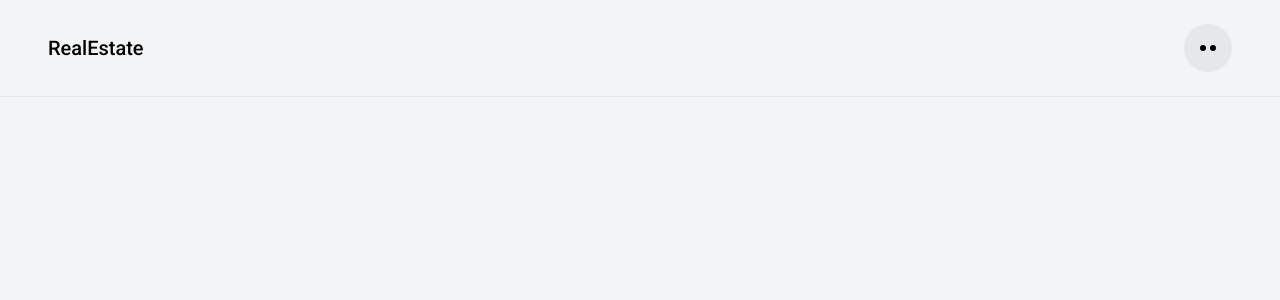
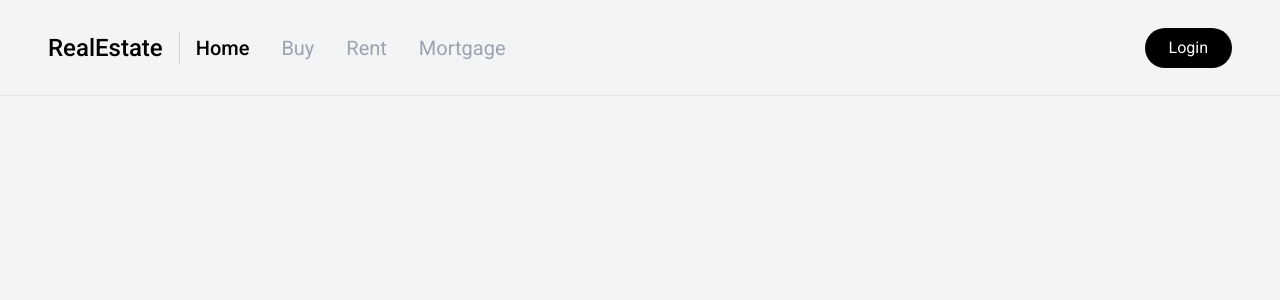
Before and after one commit to Hamed-Taherkhani/real-estate, a Next.js app: page / in a window 1280 px wide. Shown: the top 300 px of the page. Built offline with nearby package versions, Linux system fonts and the light colour scheme.

Commit message:
Make header responsive

```diff
--- /dev/null
+++ b/app/ui/hooks/use-screen-dimension.js
@@ -0,0 +1,25 @@
+import { useState, useEffect } from "react";
+
+export const useScreenDimension = () => {
+  const [dimension, setDimension] = useState({
+    width: undefined,
+    height: undefined,
+  });
+
+  const handleScreenResize = () => {
+    setDimension({
+      width: window.innerWidth,
+      height: window.innerHeight,
+    });
+  };
+
+  useEffect(() => {
+    window.addEventListener("resize", handleScreenResize);
+
+    return () => {
+      window.removeEventListener("resize", handleScreenResize);
+    };
+  }, []);
+
+  return dimension;
+};
--- a/app/ui/layouts/header.jsx
+++ b/app/ui/layouts/header.jsx
@@ -1,17 +1,21 @@
 import AppMenu from "../navigation/app-menu";
+import LoginLink from "../navigation/links/login-link";
+import NavDesktop from "../navigation/nav-desktop";
 import Logo from "./logo";
 
 export default function Header() {
   return (
-    <header className="h-20 sticky top-0 z-50 flex items-center justify-between border-b bg-gray-100 px-4 md:p-8 lg:p-12">
+    <header className="h-20 lg:h-24 sticky top-0 z-50 flex items-center justify-between border-b bg-gray-100 px-4 md:px-8 lg:px-12">
       {/* Header left */}
-      <div>
-        <Logo />
+      <div className="flex items-center">
+        <Logo className="md:text-2xl md:border-r md:border-gray-300 md:pr-4" />
+        <NavDesktop className="hidden md:block" />
       </div>
 
       {/* Header right */}
       <div>
         <AppMenu />
+        <LoginLink className="hidden md:block" />
       </div>
     </header>
   );
--- a/app/ui/navigation/app-menu.jsx
+++ b/app/ui/navigation/app-menu.jsx
@@ -1,6 +1,6 @@
 "use client";
 
-import { useState } from "react";
+import { useEffect, useState } from "react";
 import BurgerBtn from "../inputs/burger-btn";
 import Drawer from "../data display/drawer";
 import List from "../data display/list";
@@ -11,16 +11,24 @@ import { motion } from "framer-motion";
 import { IoPersonOutline } from "react-icons/io5";
 import { IoIosClose } from "react-icons/io";
 import clsx from "clsx";
+import { useScreenDimension } from "../hooks/use-screen-dimension";
 
 export default function AppMenu() {
   const [isOpen, setIsOpen] = useState(false);
   const toggleMenu = () => setIsOpen((prev) => !prev);
 
+  const { width } = useScreenDimension();
+  useEffect(() => {
+    if (width >= 768) {
+      setIsOpen(false);
+    }
+  }, [width]);
+
   return (
     <>
       <BurgerBtn
         onClick={toggleMenu}
-        className={clsx("relative z-10 transition delay-200", {
+        className={clsx("relative z-10 transition delay-200 md:hidden", {
           "rotate-90 bg-gray-50": isOpen,
         })}
       />
--- /dev/null
+++ b/app/ui/navigation/links/login-link.jsx
@@ -0,0 +1,16 @@
+import Link from "next/link";
+import { twMerge } from "tailwind-merge";
+
+export default function LoginLink({ className }) {
+  return (
+    <Link
+      href="/user/account/login"
+      className={twMerge(
+        "block bg-black text-gray-50 px-6 py-2 rounded-full ",
+        className
+      )}
+    >
+      Login
+    </Link>
+  );
+}
--- /dev/null
+++ b/app/ui/navigation/nav-desktop.jsx
@@ -0,0 +1,30 @@
+"use client";
+
+import Link from "next/link";
+import List from "../data display/list";
+import { navLinks } from "@/app/lib/data/placeholder-data";
+import clsx from "clsx";
+import { usePathname } from "next/navigation";
+
+export default function NavDesktop({ className }) {
+  const pathname = usePathname();
+
+  return (
+    <nav className={className}>
+      <List
+        items={navLinks}
+        renderItem={({ title, href }) => (
+          <Link
+            href={href}
+            className={clsx("block p-4", {
+              "text-black font-medium": pathname === href,
+            })}
+          >
+            {title}
+          </Link>
+        )}
+        className="flex text-lg lg:text-xl text-gray-400"
+      />
+    </nav>
+  );
+}
```
